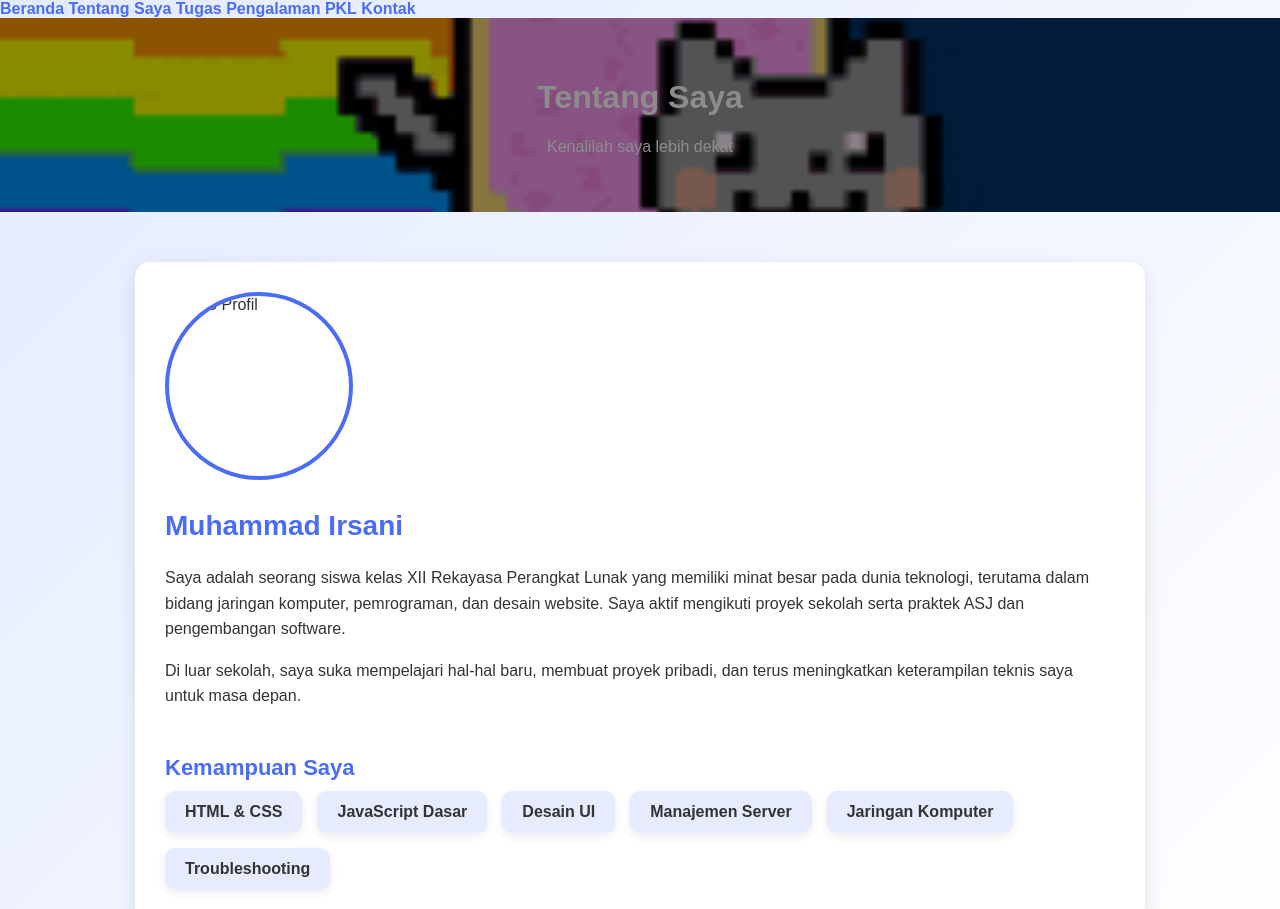
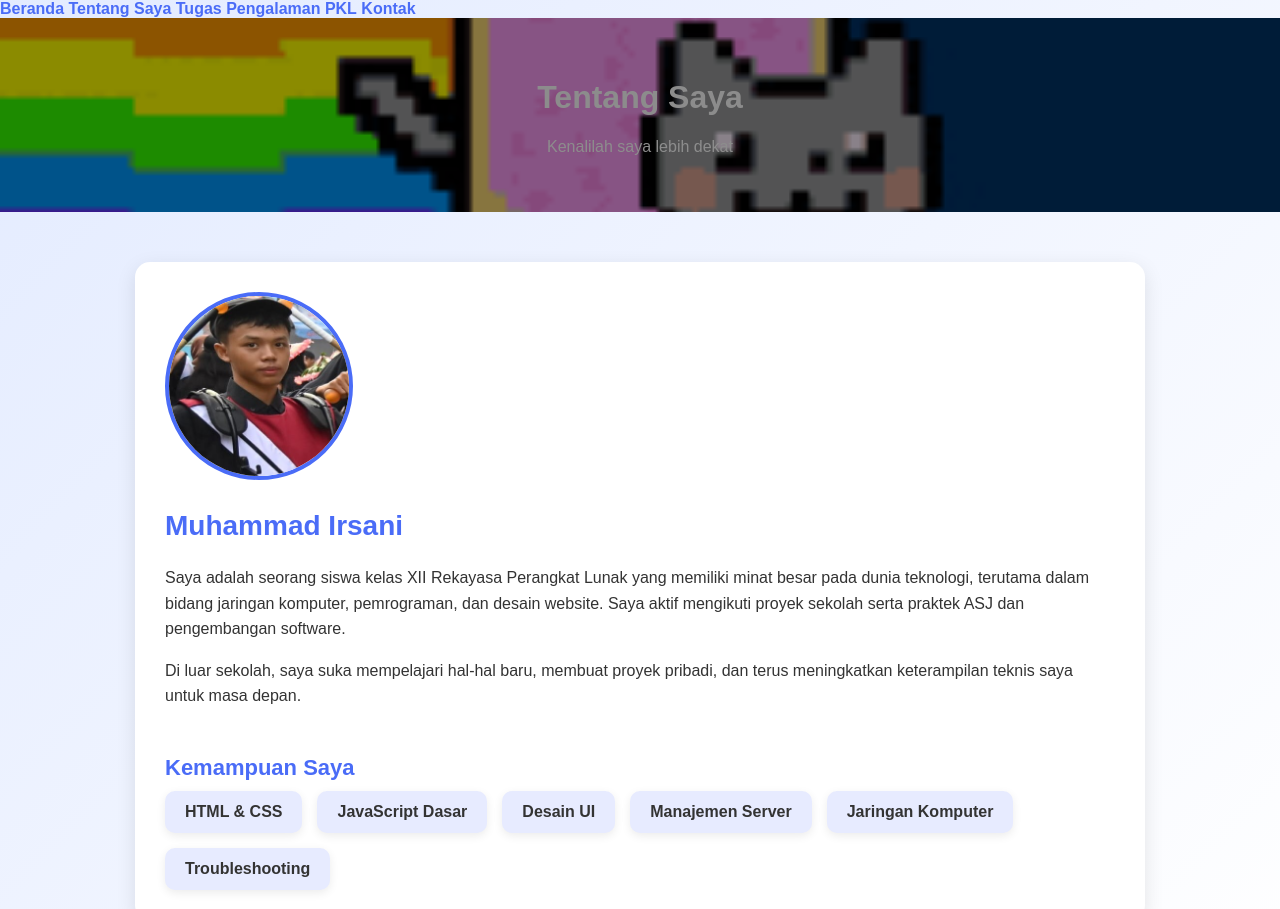
Before and after one commit to rumahbesar087-jpg/web-irsani-5, a plain HTML site: page tentangSaya.html in a window 1280 px wide. Shown: the top 909 px of the page. Drawn offline with Linux system fonts and the light colour scheme; the site is published under a folder, as on GitHub Pages, so addresses that start at the root find nothing.

Commit message:
Update tentangSaya.html

```diff
--- a/tentangSaya.html
+++ b/tentangSaya.html
@@ -160,7 +160,7 @@ header::before {
 
   <div class="container">
     <div class="about">
-      <img src="/WhatsApp Image 2025-10-23 at 11.58.31.jpg" alt="Foto Profil">
+      <img src="WhatsApp Image 2025-10-23 at 11.58.31.jpg" alt="Foto Profil">
 
       <div class="about-text">
         <h2>Muhammad Irsani</h2>
```
